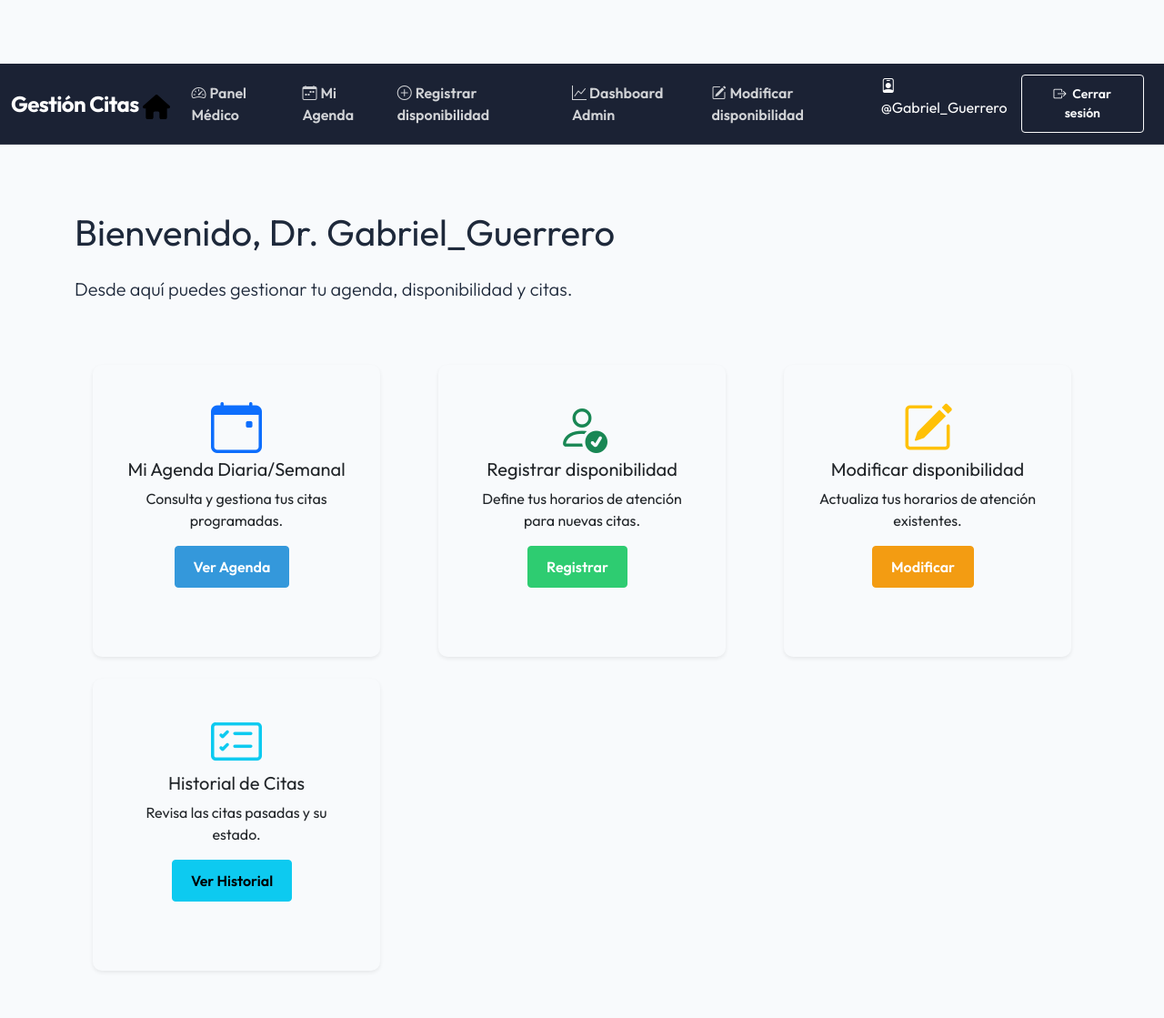
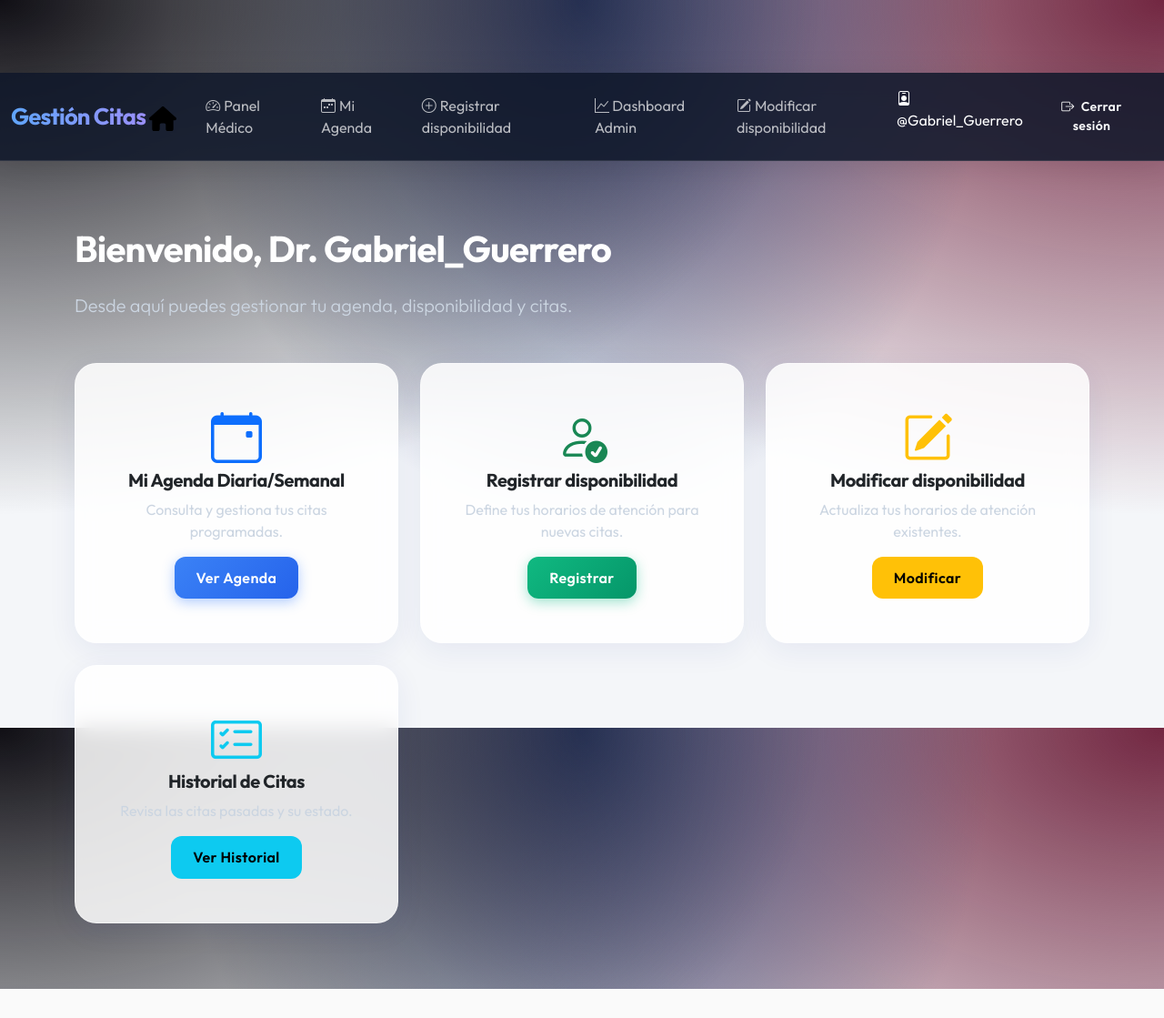
Before and after one commit to Gabopg18/GestionAPP, a Django app: page /medico/ in a window 1280 px wide. Shown: the whole page at 91% size. After the commit the page ends 1087 px from the top, so only its background shows below. Run offline with Django 5.2, Linux system fonts and the light colour scheme; a user stored in the database is signed in; data comes from the database, SQL or seed files in the repository.

Commit message:
Mejoras codigo backend y diseno boff

```diff
--- a/AppCitasMedicas/static/css/styles.css
+++ b/AppCitasMedicas/static/css/styles.css
@@ -1,27 +1,34 @@
 /* ---------------------------------------
-   VARIABLES & BASE STYLES - GESTIONAPP PREMIUM
+   VARIABLES & BASE STYLES - GESTIONAPP PREMIUM (BOFF LEVEL)
 ---------------------------------------- */
 
 :root {
-  --primary: #0f172a;        /* Deep Indigo */
-  --secondary: #3b82f6;      /* Modern Blue */
-  --accent: #10b981;         /* Emerald Green */
-  --background: #f8fafc;     /* Slate Gray background */
-  --surface: #ffffff;
+  --primary: #0f172a;
+  --secondary: #3b82f6;
+  --accent: #10b981;
+  --background: #f8fafc;
+  --surface: rgba(255, 255, 255, 0.85); /* Glass surface */
   --text-main: #1e293b;
   --text-muted: #64748b;
-  --shadow: 0 4px 6px -1px rgb(0 0 0 / 0.1), 0 2px 4px -2px rgb(0 0 0 / 0.1);
-  --shadow-lg: 0 10px 15px -3px rgb(0 0 0 / 0.1), 0 4px 6px -4px rgb(0 0 0 / 0.1);
+  --shadow-soft: 0 8px 32px 0 rgba(31, 38, 135, 0.07);
+  --shadow-hover: 0 12px 40px 0 rgba(31, 38, 135, 0.12);
+  --glass-border: 1px solid rgba(255, 255, 255, 0.4);
 }
 
 body {
   margin: 0;
   padding: 0;
   color: var(--text-main);
-  background-color: var(--background);
+  /* Modern Mesh Gradient Background */
+  background-color: #f4f6f9;
+  background-image:
+    radial-gradient(at 0% 0%, hsla(253,16%,7%,1) 0, transparent 50%),
+    radial-gradient(at 50% 0%, hsla(225,39%,30%,1) 0, transparent 50%),
+    radial-gradient(at 100% 0%, hsla(339,49%,30%,1) 0, transparent 50%);
+  background-attachment: fixed;
   font-family: 'Outfit', sans-serif;
   -webkit-font-smoothing: antialiased;
-  padding-top: 70px; /* Space for fixed navbar */
+  padding-top: 80px;
 }
 
 /* ---------------------------------------
@@ -33,503 +40,219 @@ body {
   padding: 2rem 1rem;
 }
 
-.card {
-  background: var(--surface);
-  border: none;
-  border-radius: 1rem;
-  box-shadow: var(--shadow);
-  transition: transform 0.2s ease, box-shadow 0.2s ease;
+/* ---------------------------------------
+   GLASSMORPHISM CARDS (The "Boff" effect)
+---------------------------------------- */
+.card, form {
+  background: var(--surface) !important;
+  backdrop-filter: blur(12px) !important;
+  -webkit-backdrop-filter: blur(12px) !important;
+  border: var(--glass-border) !important;
+  border-radius: 1.5rem !important;
+  box-shadow: var(--shadow-soft) !important;
+  transition: all 0.3s cubic-bezier(0.25, 0.8, 0.25, 1) !important;
   overflow: hidden;
+  padding: 2rem;
 }
 
-.card:hover {
+.card:hover, form:hover {
   transform: translateY(-5px);
-  box-shadow: var(--shadow-lg);
+  box-shadow: var(--shadow-hover) !important;
+  border: 1px solid rgba(255, 255, 255, 0.8) !important;
 }
 
 /* ---------------------------------------
-   NAVIGATION (Glassmorphism)
+   NAVIGATION
 ---------------------------------------- */
 .navbar {
-  background: rgba(15, 23, 42, 0.95) !important;
-  backdrop-filter: blur(8px);
+  background: rgba(15, 23, 42, 0.85) !important;
+  backdrop-filter: blur(16px);
+  -webkit-backdrop-filter: blur(16px);
   border-bottom: 1px solid rgba(255,255,255,0.1);
-  padding: 0.75rem 0;
+  padding: 1rem 0;
+  box-shadow: 0 4px 30px rgba(0, 0, 0, 0.1);
 }
 
 .navbar-brand {
-  font-weight: 700;
-  font-size: 1.5rem;
-  letter-spacing: -0.025em;
-}
-
-.nav-link {
-  font-weight: 600;
-  color: rgba(255,255,255,0.8) !important;
-  transition: color 0.2s;
-}
-
-.nav-link:hover {
-  color: var(--accent) !important;
-}
-
-/* ---------------------------------------
-   BUTTONS
----------------------------------------- */
-.btn {
-  border-radius: 0.5rem;
-  font-weight: 600;
-  padding: 0.6rem 1.25rem;
-  transition: all 0.2s;
-}
-
-.btn-primario {
-  background-color: var(--secondary);
-  color: white;
-  border: none;
-}
-
-.btn-primario:hover {
-  background-color: #2563eb;
-  transform: scale(1.02);
-}
-
-.btn-secundario {
-  background-color: transparent;
-  color: var(--secondary);
-  border: 2px solid var(--secondary);
-}
-
-.btn-secundario:hover {
-  background-color: var(--secondary);
-  color: white;
-}
-
-/* ---------------------------------------
-   LOGIN PAGE
----------------------------------------- */
-.login-wrap {
-  width: 100%;
-  max-width: 525px;
-  min-height: 670px;
-  margin: auto;
-  position: relative;
-  background: url('https://raw.githubusercontent.com/khadkamhn/day-01-login-form/master/img/bg.jpg') no-repeat center;
-  box-shadow: 0 12px 15px rgba(0, 0, 0, .24), 0 17px 50px rgba(0, 0, 0, .19);
-}
-
-.login-html {
-  width: 100%;
-  height: 100%;
-  padding: 90px 70px 50px;
-  background: rgba(40, 57, 101, .9);
-  position: absolute;
-}
-
-.login-form {
-  min-height: 345px;
-  perspective: 1000px;
-  transform-style: preserve-3d;
-  color: #fff;
-}
-
-.login-form .group {
-  margin-bottom: 15px;
-}
-
-.login-form .label,
-.login-form .input,
-.login-form .button {
-  width: 100%;
-  display: block;
-  color: #fff;
-}
-
-.login-form .input,
-.login-form .button {
-  border: none;
-  padding: 15px 20px;
-  border-radius: 25px;
-  background: rgba(255, 255, 255, .1);
-}
-
-.login-form .label {
-  color: #aaa;
-  font-size: 12px;
-  margin-bottom: 8px;
-}
-
-.login-form .button {
-  background: #1161ee;
-  cursor: pointer;
-  transition: background 0.3s;
-}
-
-.login-form .button:hover {
-  background: #0d50c5;
-}
-
-.login-form input[type="password"] {
-  -webkit-text-security: disc;
-}
-
-.login-form .check {
-  display: none;
-}
-
-.login-form label.check-label {
-  display: flex;
-  align-items: center;
-  font-size: 14px;
-  cursor: pointer;
-}
-
-.login-form label .icon {
-  width: 15px;
-  height: 15px;
-  margin-right: 8px;
-  background: rgba(255, 255, 255, .1);
-  border-radius: 2px;
-  display: inline-block;
-  position: relative;
-}
-
-.login-form .check:checked+label .icon {
-  background: #1161ee;
-}
-
-.hr {
-  height: 2px;
-  margin: 40px 0 30px;
-  background: rgba(255, 255, 255, .2);
-}
-
-.foot-lnk {
-  text-align: center;
-  margin-top: 20px;
-}
-
-.foot-lnk a {
-  color: #aaa;
-  font-size: 14px;
-  transition: color 0.3s;
-}
-
-.foot-lnk a:hover {
-  color: #fff;
-}
-
-/* ---------------------------------------
-   FORMS
----------------------------------------- */
-form {
-  background-color: var(--color-blanco);
-  padding: 20px;
-  border-radius: 10px;
-  box-shadow: 0 2px 10px rgba(0, 0, 0, 0.1);
-}
-
-.form-group {
-  margin-bottom: 20px;
-}
-
-.form-group label {
-  font-weight: 600;
-  color: #2c3e50;
-  margin-bottom: 8px;
-  display: block;
-}
-
-.form-control {
-  width: 100%;
-  padding: 10px;
-  border: 1px solid #ddd;
-  border-radius: 4px;
-  font-size: 16px;
-}
-
-form input[type="text"],
-form input[type="email"],
-form input[type="password"],
-form select {
-  width: 100%;
-  padding: 10px;
-  border: 1px solid #ccc;
-  border-radius: 5px;
-  margin: 10px 0;
-}
-
-/* ---------------------------------------
-   BUTTONS
----------------------------------------- */
-.btn {
-  padding: 10px 20px;
-  border-radius: 4px;
-  font-weight: 600;
-  margin-right: 10px;
-  transition: all 0.3s;
-  cursor: pointer;
-}
-
-.btn-primario {
-  background-color: var(--color-primario);
-  color: var(--color-blanco);
-  border: none;
-}
-
-.btn-secundario {
-  background-color: var(--color-blanco);
-  color: var(--color-primario);
-  border: 2px solid var(--color-primario);
-}
-
-.btn-confirmar {
-  background-color: var(--color-verde);
-  color: var(--color-blanco);
-}
-
-.btn-cancelar {
-  background-color: var(--color-rojo);
-  color: var(--color-blanco);
-}
-
-.btn-primary {
-  background: #3498db;
-  border-color: #3498db;
-  color: white;
-}
-
-.btn-danger {
-  background: #e74c3c;
-  border-color: #e74c3c;
-  color: white;
-}
-
-.btn-warning {
-  background: #f39c12;
-  border-color: #f39c12;
-  color: white;
-}
-
-.btn-success {
-  background: #2ecc71;
-  border-color: #2ecc71;
-  color: white;
-}
-
-.btn-secondary {
-  background: #95a5a6;
-  border-color: #95a5a6;
-  color: white;
-}
-
-.btn-action {
-  padding: 5px 10px;
-  margin: 0 3px;
-  border-radius: 5px;
-  transition: 0.3s;
-}
-
-.btn-action:hover {
-  transform: translateY(-2px);
-  box-shadow: 0 2px 5px rgba(0, 0, 0, 0.1);
-}
-
-/* ---------------------------------------
-   TABLES
----------------------------------------- */
-.table {
-  border-collapse: separate;
-  border-spacing: 0 0.5rem;
-  background: transparent;
-  box-shadow: none;
-}
-
-.table thead th {
-  background: var(--primary);
-  color: white;
-  border: none;
-  padding: 1rem;
-  font-weight: 600;
-  text-transform: uppercase;
-  font-size: 0.75rem;
-  letter-spacing: 0.05em;
-}
-
-.table tbody tr {
-  background: var(--surface);
-  box-shadow: var(--shadow);
-  transition: transform 0.2s;
-}
-
-.table tbody tr:hover {
-  transform: scale(1.01);
-}
-
-.table td {
-  padding: 1rem;
-  vertical-align: middle;
-  border: none;
-}
-
-/* ---------------------------------------
-   HERO SECTION
----------------------------------------- */
-.hero {
-  display: flex;
-  align-items: center;
-  justify-content: space-between;
-  background: linear-gradient(135deg, var(--primary) 0%, #1e293b 100%);
-  padding: 4rem 2rem;
-  border-radius: 2rem;
-  color: white;
-  margin-bottom: 3rem;
-  box-shadow: var(--shadow-lg);
-}
-
-.hero-title {
-  font-size: 3.5rem;
   font-weight: 800;
-  letter-spacing: -0.05em;
-  line-height: 1;
-  margin-bottom: 1.5rem;
-  background: linear-gradient(to right, #ffffff, #94a3b8);
+  font-size: 1.6rem;
+  letter-spacing: -0.03em;
+  background: linear-gradient(90deg, #60a5fa, #a78bfa);
   -webkit-background-clip: text;
   -webkit-text-fill-color: transparent;
 }
 
-.hero-subtitle {
-  font-size: 1.25rem;
-  color: #94a3b8;
-  margin-bottom: 2.5rem;
-  max-width: 500px;
+.nav-link {
+  font-weight: 500;
+  color: rgba(255,255,255,0.7) !important;
+  transition: all 0.3s ease;
+  padding: 0.5rem 1rem !important;
+  border-radius: 0.5rem;
 }
 
-.hero-image {
-  max-height: 450px;
-  filter: drop-shadow(0 20px 50px rgba(0,0,0,0.5));
-  animation: float 6s ease-in-out infinite;
-}
-
-@keyframes float {
-  0% { transform: translateY(0px); }
-  50% { transform: translateY(-20px); }
-  100% { transform: translateY(0px); }
+.nav-link:hover {
+  color: #fff !important;
+  background: rgba(255,255,255,0.1);
+  transform: translateY(-2px);
 }
 
 /* ---------------------------------------
-   CARDS & COMPONENTS
+   MODERN BUTTONS (Micro-animations)
 ---------------------------------------- */
-.card {
-  background-color: var(--color-blanco);
-  border-radius: 10px;
-  box-shadow: 0 2px 10px rgba(0, 0, 0, 0.1);
-  margin: 20px;
-  padding: 20px;
-  text-align: center;
+.btn {
+  border-radius: 0.75rem !important;
+  font-weight: 600 !important;
+  padding: 0.7rem 1.5rem !important;
+  transition: all 0.3s cubic-bezier(0.4, 0, 0.2, 1) !important;
+  letter-spacing: 0.025em;
+  position: relative;
+  overflow: hidden;
+  border: none !important;
 }
 
-.card img {
-  max-width: 50px;
+.btn::after {
+  content: '';
+  position: absolute;
+  top: 50%;
+  left: 50%;
+  width: 0;
+  height: 0;
+  background: rgba(255,255,255,0.2);
+  border-radius: 50%;
+  transform: translate(-50%, -50%);
+  transition: width 0.6s ease, height 0.6s ease;
+}
+
+.btn:active::after {
+  width: 300px;
+  height: 300px;
+}
+
+.btn-primary, .btn-primario {
+  background: linear-gradient(135deg, #3b82f6 0%, #2563eb 100%) !important;
+  color: white !important;
+  box-shadow: 0 4px 14px 0 rgba(59, 130, 246, 0.39) !important;
+}
+
+.btn-primary:hover, .btn-primario:hover {
+  transform: translateY(-2px);
+  box-shadow: 0 6px 20px rgba(59, 130, 246, 0.5) !important;
+}
+
+.btn-success, .btn-confirmar {
+  background: linear-gradient(135deg, #10b981 0%, #059669 100%) !important;
+  box-shadow: 0 4px 14px 0 rgba(16, 185, 129, 0.39) !important;
+}
+
+.btn-danger, .btn-cancelar {
+  background: linear-gradient(135deg, #ef4444 0%, #dc2626 100%) !important;
+  box-shadow: 0 4px 14px 0 rgba(239, 68, 68, 0.39) !important;
 }
 
 /* ---------------------------------------
-   ACTION LINKS & LISTS
+   TABLES (Clean & Spaced)
 ---------------------------------------- */
-.action-list {
-  list-style: none;
-  padding: 0;
+.table {
+  border-collapse: separate !important;
+  border-spacing: 0 0.75rem !important;
+  background: transparent !important;
+  color: white;
 }
 
-.action-list li {
-  margin-bottom: 15px;
+.table thead th {
+  background: rgba(15, 23, 42, 0.6) !important;
+  backdrop-filter: blur(4px);
+  color: #f8fafc !important;
+  border: none !important;
+  padding: 1.2rem 1rem !important;
+  font-weight: 700 !important;
+  text-transform: uppercase;
+  font-size: 0.8rem;
+  letter-spacing: 0.1em;
 }
 
-.action-list a {
-  display: block;
-  background: #f8f9fa;
-  padding: 12px 15px;
-  border-radius: 4px;
-  transition: 0.3s;
+.table thead th:first-child { border-top-left-radius: 1rem; border-bottom-left-radius: 1rem; }
+.table thead th:last-child { border-top-right-radius: 1rem; border-bottom-right-radius: 1rem; }
+
+.table tbody tr {
+  background: rgba(255, 255, 255, 0.1) !important;
+  backdrop-filter: blur(8px);
+  box-shadow: var(--shadow-soft);
+  transition: transform 0.2s, background 0.2s !important;
 }
 
-.action-list a:hover {
-  background: #e9ecef;
-  transform: translateX(5px);
-  text-decoration: none;
+.table tbody tr:hover {
+  transform: scale(1.02) !important;
+  background: rgba(255, 255, 255, 0.2) !important;
+}
+
+.table td {
+  padding: 1.2rem 1rem !important;
+  vertical-align: middle !important;
+  border: none !important;
+  color: #f1f5f9 !important;
+}
+
+.table tbody tr td:first-child { border-top-left-radius: 1rem; border-bottom-left-radius: 1rem; }
+.table tbody tr td:last-child { border-top-right-radius: 1rem; border-bottom-right-radius: 1rem; }
+
+/* ---------------------------------------
+   TYPOGRAPHY
+---------------------------------------- */
+h1, h2, h3, h4, h5, h6 {
+  font-weight: 800;
+  color: white;
+  letter-spacing: -0.02em;
+}
+
+p, span, label {
+  color: #cbd5e1;
+}
+
+/* ---------------------------------------
+   FORMS & INPUTS
+---------------------------------------- */
+.form-control, form input[type="text"], form input[type="email"], form input[type="password"], form select {
+  background: rgba(255, 255, 255, 0.05) !important;
+  border: 1px solid rgba(255,255,255,0.2) !important;
+  color: white !important;
+  border-radius: 0.75rem !important;
+  padding: 0.8rem 1rem !important;
+  transition: all 0.3s ease !important;
+}
+
+.form-control:focus {
+  background: rgba(255, 255, 255, 0.1) !important;
+  border-color: var(--secondary) !important;
+  box-shadow: 0 0 0 4px rgba(59, 130, 246, 0.2) !important;
+}
+
+.form-control::placeholder {
+  color: rgba(255,255,255,0.4) !important;
 }
 
 /* ---------------------------------------
    BADGES
 ---------------------------------------- */
-.badge-pendiente {
-  background: #f39c12 !important;
+.badge {
+  padding: 0.5em 1em;
+  border-radius: 2rem;
+  font-weight: 600;
+  letter-spacing: 0.05em;
 }
-
-.badge-completada {
-  background: #2ecc71 !important;
-}
-
-.badge-cancelada {
-  background: #e74c3c !important;
-}
+.badge-pendiente { background: linear-gradient(135deg, #f59e0b, #d97706) !important; }
+.badge-completada { background: linear-gradient(135deg, #10b981, #059669) !important; }
+.badge-cancelada { background: linear-gradient(135deg, #ef4444, #dc2626) !important; }
 
 /* ---------------------------------------
-   MODAL
+   LOGIN PAGE SPECIFIC
 ---------------------------------------- */
-.modal-cita {
-  border-radius: 10px;
+.login-wrap {
+  border-radius: 2rem;
+  overflow: hidden;
+  box-shadow: 0 25px 50px -12px rgba(0, 0, 0, 0.5);
 }
-
-.modal-header {
-  background: #3498db;
-  color: #fff;
-  border-radius: 10px 10px 0 0;
+.login-html {
+  background: rgba(15, 23, 42, 0.7);
+  backdrop-filter: blur(20px);
 }
-
-.modal-body p {
-  margin-bottom: 10px;
-  font-size: 16px;
-}
-
-.modal-body strong {
-  color: #2c3e50;
-  min-width: 120px;
-  display: inline-block;
-}
-
-/* ---------------------------------------
-   RESPONSIVE DESIGN
----------------------------------------- */
-@media (max-width: 768px) {
-  .navbar ul {
-    flex-direction: column;
-  }
-
-  .hero {
-    flex-direction: column;
-    text-align: center;
-  }
-
-  .hero img {
-    max-width: 80%;
-  }
-
-  .login-html {
-    padding: 60px 30px 30px;
-  }
-
-  .login-wrap {
-    min-height: 550px;
-  }
-}
-
-@media (max-width: 600px) {
-  .login-html {
-    padding: 60px 30px 30px;
-  }
-
-  .login-wrap {
-    min-height: 550px;
-  }
-}
```
Also changed, not shown: AppCitasMedicas/models.py (+20 -0 lines).
